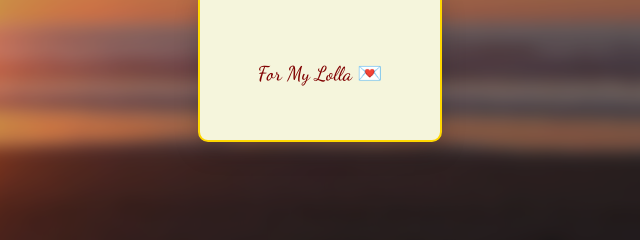
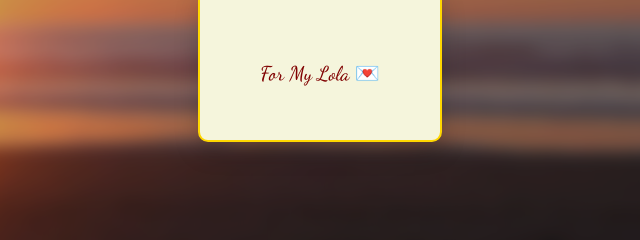
Before and after one commit to HardSaw035/love-letter, a plain HTML site: page index.html in a window 1280 px wide. Shown: the part 369-609 px from the top of the page, 320-960 px from the left. Drawn offline with Linux system fonts and the light colour scheme.

Commit message:
Updated index.html

```diff
--- a/index.html
+++ b/index.html
@@ -186,7 +186,7 @@ h2 {
     <h2>Click the envelope 💌</h2>
     <div class="envelope" onclick="openLetter()">
         <div class="flap" id="flap"></div>
-        <div class="envelope-text">For My Lolla 💌</div>
+        <div class="envelope-text">For My Lola 💌</div>
     </div>
 </div>
 
```
